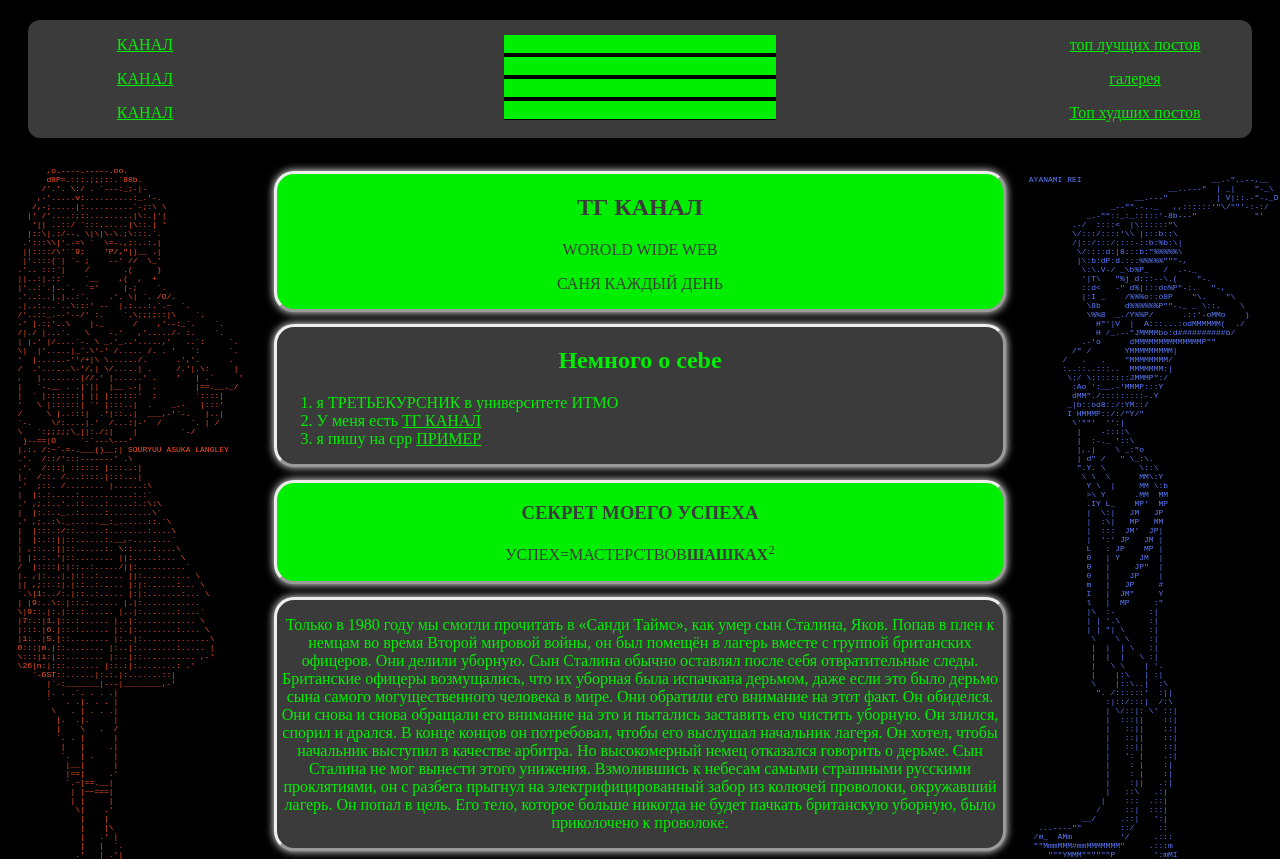
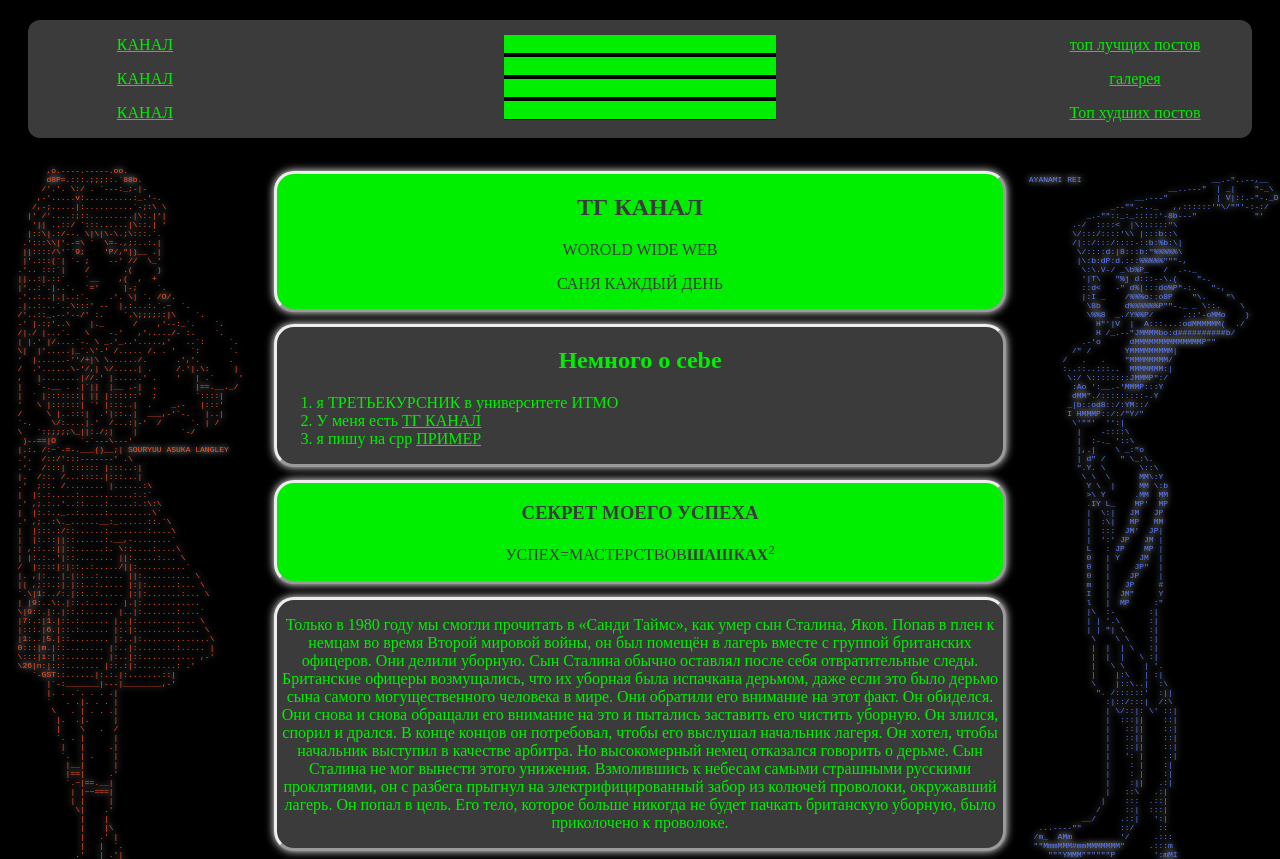
Before and after one commit to frobe11/Frontend-course-IS-TMO, a plain HTML site: page main.html in a window 1280 px wide. Shown: the top 859 px of the page. Drawn offline with Linux system fonts and the light colour scheme.

Commit message:
added drop shadow to anime-girl

```diff
--- a/main.css
+++ b/main.css
@@ -17,6 +17,8 @@
 
 .main_anime-girl {
   position:fixed;
+  filter: drop-shadow(0 0 0.2rem #fff);
+
 }
 .main_anime-girl_orange {
   color: #ff5226;
```
